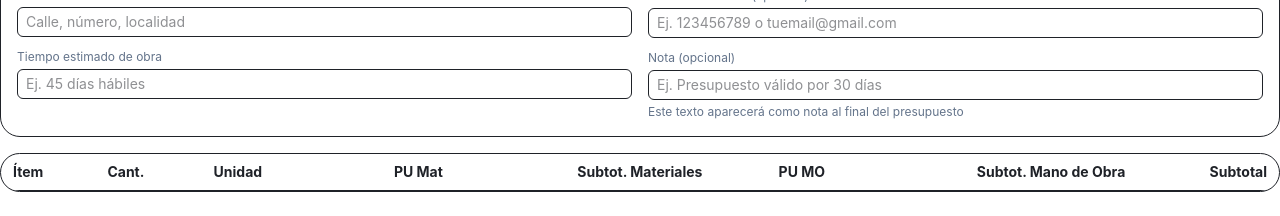
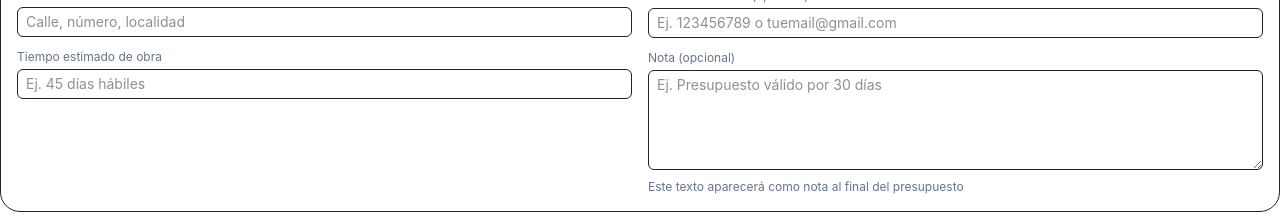
Before and after one commit to enzosaso/metro-cuadrado, a Next.js app: page /wizard/review in a window 1280 px wide. Shown: the part 392-608 px from the top of the page. Built offline with nearby package versions, Linux system fonts and the light colour scheme; no server answers; sample sign-in values are in the browser's storage.

Commit message:
replace customLabel input

```diff
--- a/app/wizard/review/page.tsx
+++ b/app/wizard/review/page.tsx
@@ -187,12 +187,12 @@ export default function ReviewStep() {
 
             <label className='text-sm'>
               <span className='block text-xs text-muted-foreground'>Nota (opcional)</span>
-              <input
-                type='text'
+              <textarea
                 placeholder='Ej. Presupuesto válido por 30 días'
                 value={footer.customLabel || ''}
                 onChange={e => dispatch({ type: 'PATCH_PDF_FOOTER', patch: { customLabel: e.target.value } })}
-                className='mt-1 w-full rounded-md border px-2 py-1 text-sm'
+                className='mt-1 w-full rounded-md border px-2 py-1 text-sm min-h-[100px] resize-y'
+                rows={3}
               />
               <p className='mt-1 text-xs text-muted-foreground'>
                 Este texto aparecerá como nota al final del presupuesto
```
